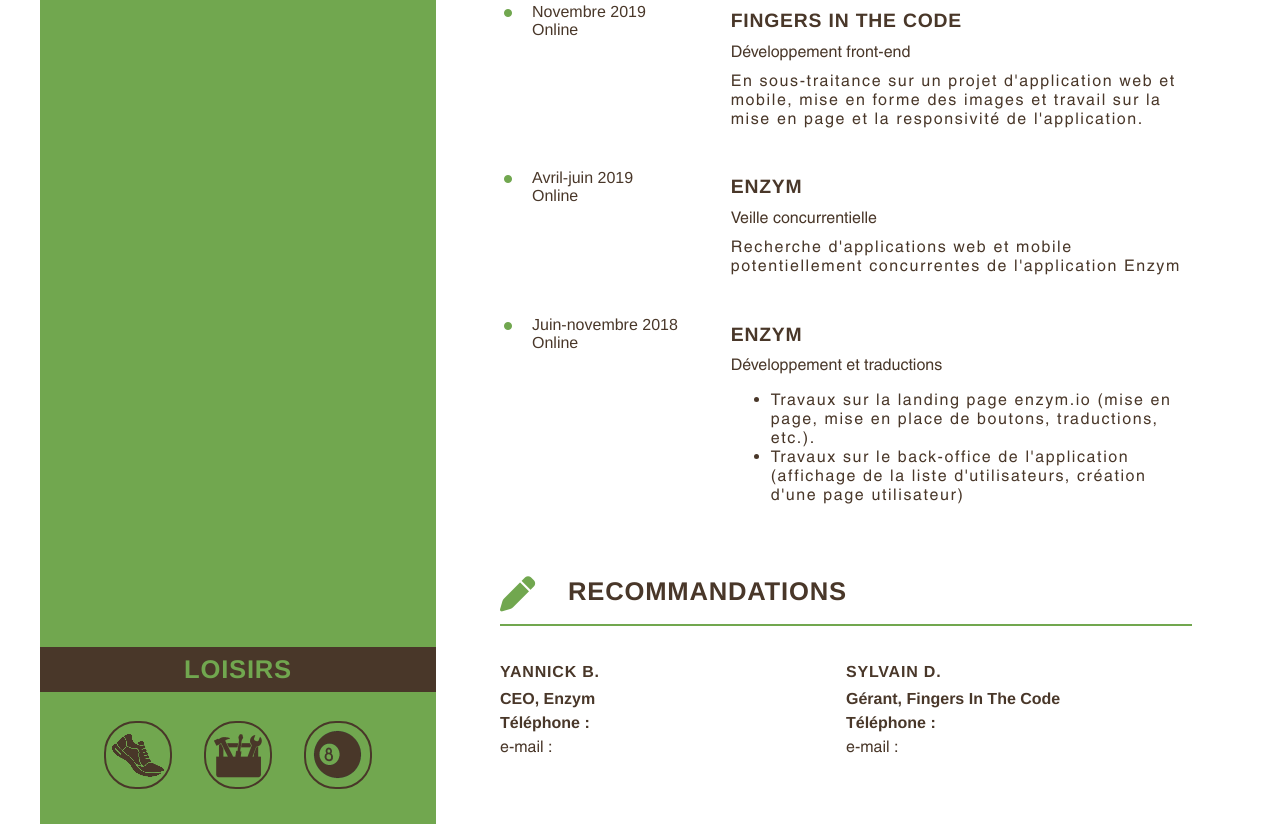
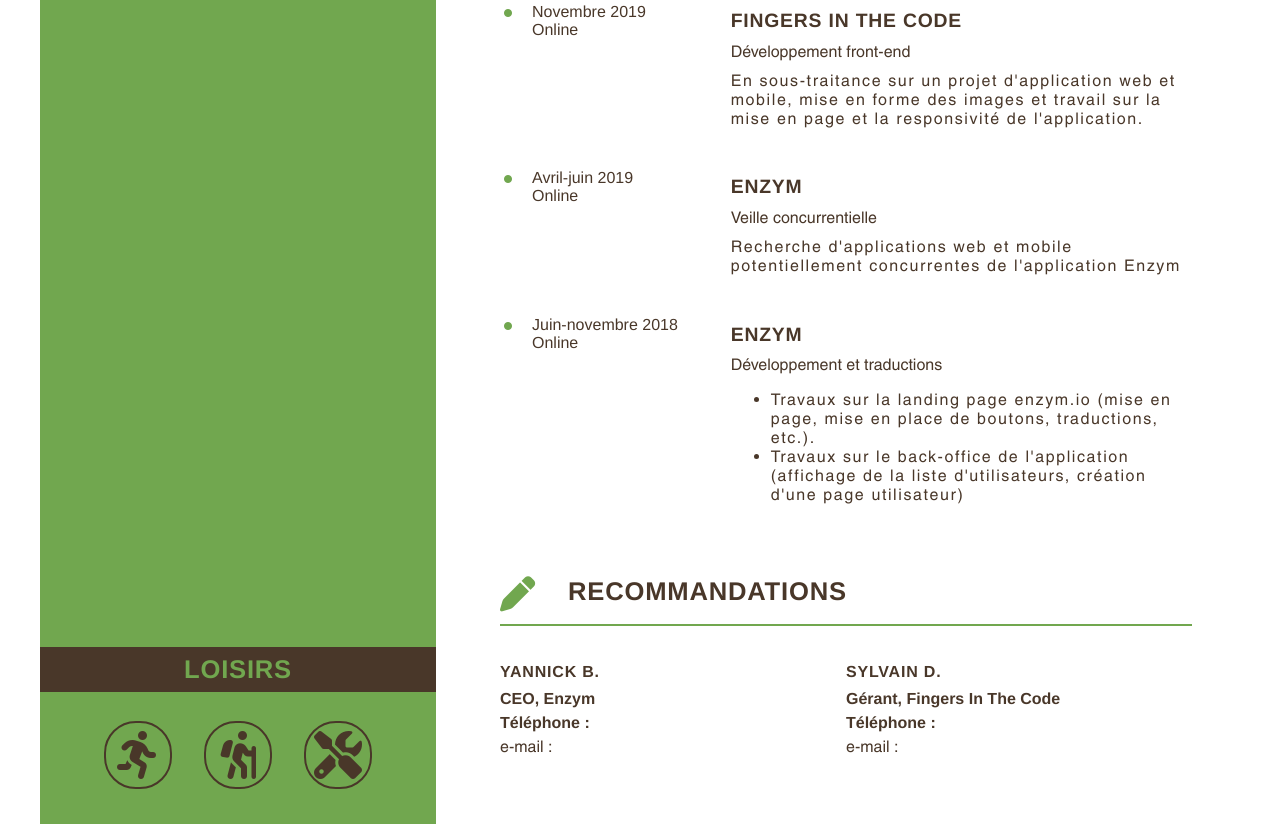
Before and after one commit to Ethnolatin/Ethnolatin.github.io, a plain HTML site: page index.html in a window 1280 px wide. Shown: the part 1167-1991 px from the top of the page. Drawn offline with Linux system fonts and the light colour scheme.

Commit message:
remplace les images custom de .loisirs par des icones fontawesome

```diff
--- a/index.html
+++ b/index.html
@@ -51,9 +51,9 @@
 				<article class="loisirs">
 					<h2>Loisirs</h2>
 					<div>
-						<img src="./images/running.png" alt="running" />
-						<img src="./images/bricolage.png" alt="bricolage" />
-						<img src="./images/billard.png" alt="billard" />
+						<i class="fas fa-running"></i>
+						<i class="fas fa-hiking"></i>
+						<i class="fas fa-tools"></i>
 					</div>
 				</article>
 			</section>
--- a/style.css
+++ b/style.css
@@ -174,9 +174,15 @@
     padding: 1.8rem 3rem 2.2rem 3rem;
 }
 
-.loisirs img {
-    border-radius: 32px;
+.loisirs .fas {
+    font-size: 3rem;
+    line-height: 4rem;
+    width: 4rem;
+    color: #493729;
+    text-align: center;
+    padding: 0;
     border: 2px solid #493729;
+    border-radius: 2rem;
 }
 
 /* -------- Main - Section droite -------- */
```
